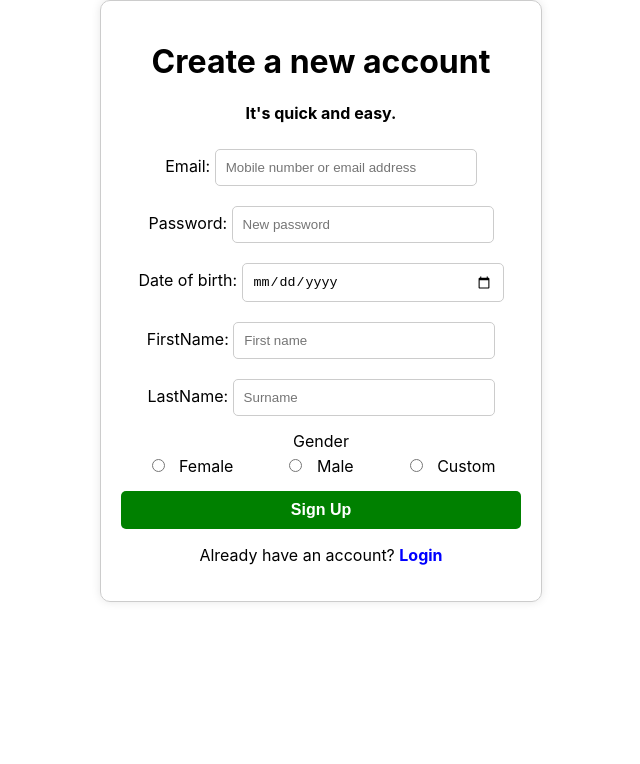
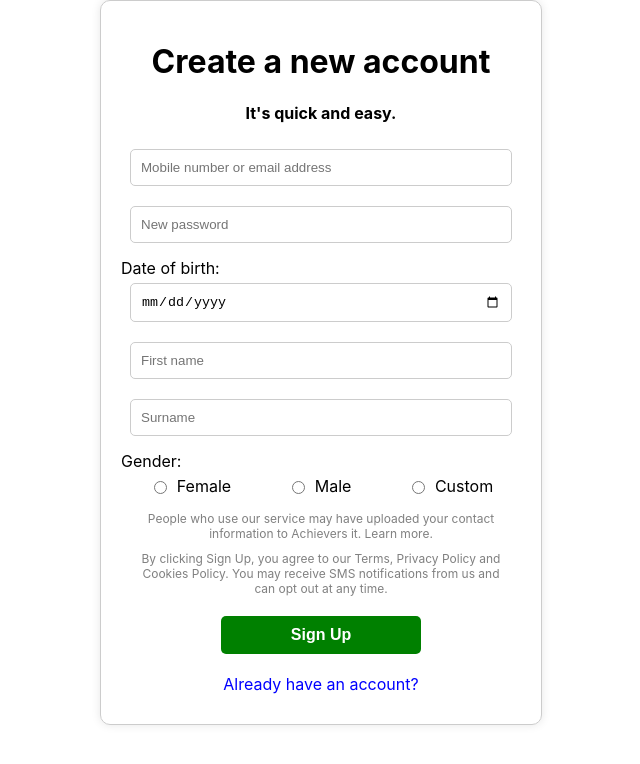
Before and after one commit to shreyaskraleti/React-Tasks-folder, a React (Create React App) app: page / in a window 1280 px wide. Shown: the top 764 px of the page, without its empty margins (319-959 px from the left). Built offline with nearby package versions, Linux system fonts and the light colour scheme.

Commit message:
login form files added

```diff
--- a/src/Components/Loginform.css
+++ b/src/Components/Loginform.css
@@ -23,7 +23,7 @@
 .Loginform input[type="password"],
 .Loginform input[type="date"],
 .Loginform select {
-    width: 60%;
+    width: 90%;
     padding: 10px;
     margin-top: 5px;
     border: 1px solid #ccc;
@@ -41,7 +41,7 @@
 }
 
 .Loginform .submit-button {
-    width: 100%;
+    width: 50%;
     padding: 10px;
     border: none;
     border-radius: 5px;
@@ -50,18 +50,25 @@
     font-size: 16px;
     cursor: pointer;
     font-weight: bold;
+    margin: 10px;
 }
 
 .Loginform .submit-button:hover {
     background-color: darkgreen;
 }
 
-.Loginform a {
-    color: blue;
-    text-decoration: none;
-    font-weight: bold;
+
+.Para-1, .Para-2{
+    display: block;
+    font-size: 12px;
+    color: grey;
 }
 
-.Loginform a:hover {
-    text-decoration:underline;
+p{
+    color: blue;
+    margin: 10px;
 }
+
+label {
+    display: flex;
+}
--- a/src/Components/Loginform.js
+++ b/src/Components/Loginform.js
@@ -34,7 +34,6 @@ function Loginform() {
                <h4>It's quick and easy.</h4>
 
                <div className="form-group">
-               <label>Email: </label>
                         <input
                             type="email"
                             name="email"
@@ -46,7 +45,6 @@ function Loginform() {
                     </div>
 
                     <div className="form-group">
-                    <label>Password: </label>
                         <input
                             type="password"
                             name="password"
@@ -69,7 +67,6 @@ function Loginform() {
                </div>
 
                <div className="form-group">
-               <label>FirstName:  </label>
                         <input
                             type="text"
                             name="firstName"
@@ -81,7 +78,6 @@ function Loginform() {
                     </div>
 
                     <div className="form-group">
-                    <label>LastName:  </label>
                         <input
                             type="text"
                             name="surname"
@@ -93,7 +89,7 @@ function Loginform() {
                     </div>
 
                     <div className="form-group">
-                        <label>Gender</label>
+                        <label>Gender:</label>
                         <div className="gender-options">
                             <label>
                                 <input
@@ -124,9 +120,11 @@ function Loginform() {
                             </label>
                         </div>
                     </div>
+                    <p className="Para-1">People who use our service may have uploaded your contact information to Achievers it. Learn more.</p>
+                    <p className="Para-2">By clicking Sign Up, you agree to our Terms, Privacy Policy and Cookies Policy. You may receive SMS notifications from us and can opt out at any time.</p>
 
                     <button type="submit" className="submit-button">Sign Up</button>
-                    <p>Already have an account? <a href="www.google.com">Login</a></p>
+                    <p>Already have an account?</p>
 
                     </form>
                     </>
```
